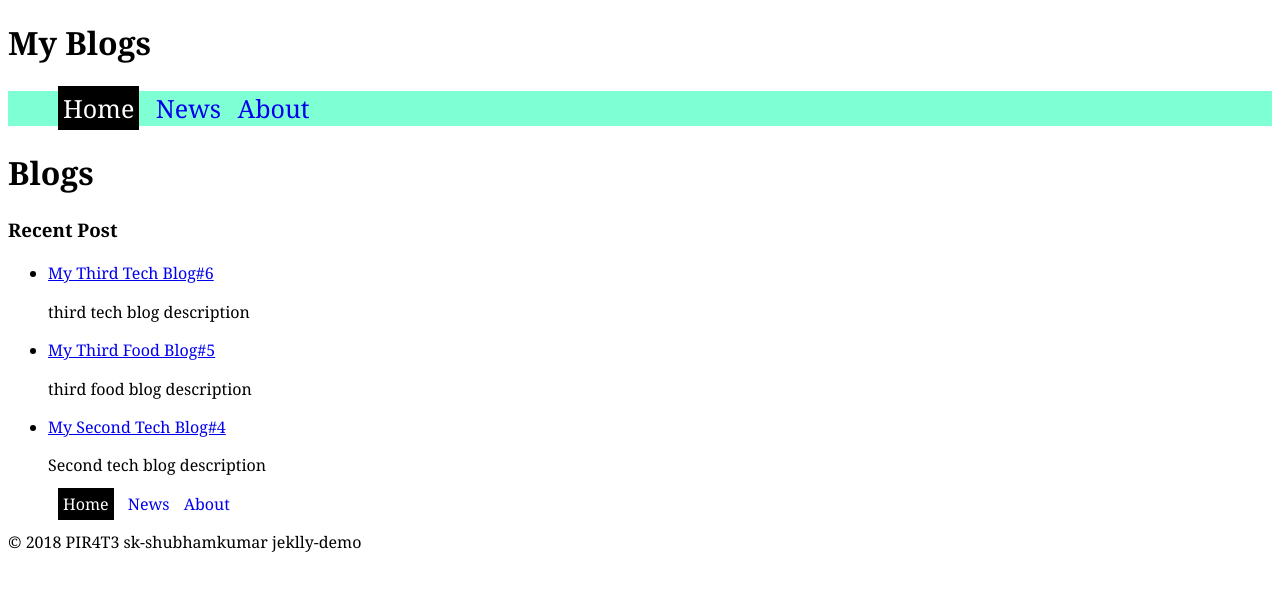
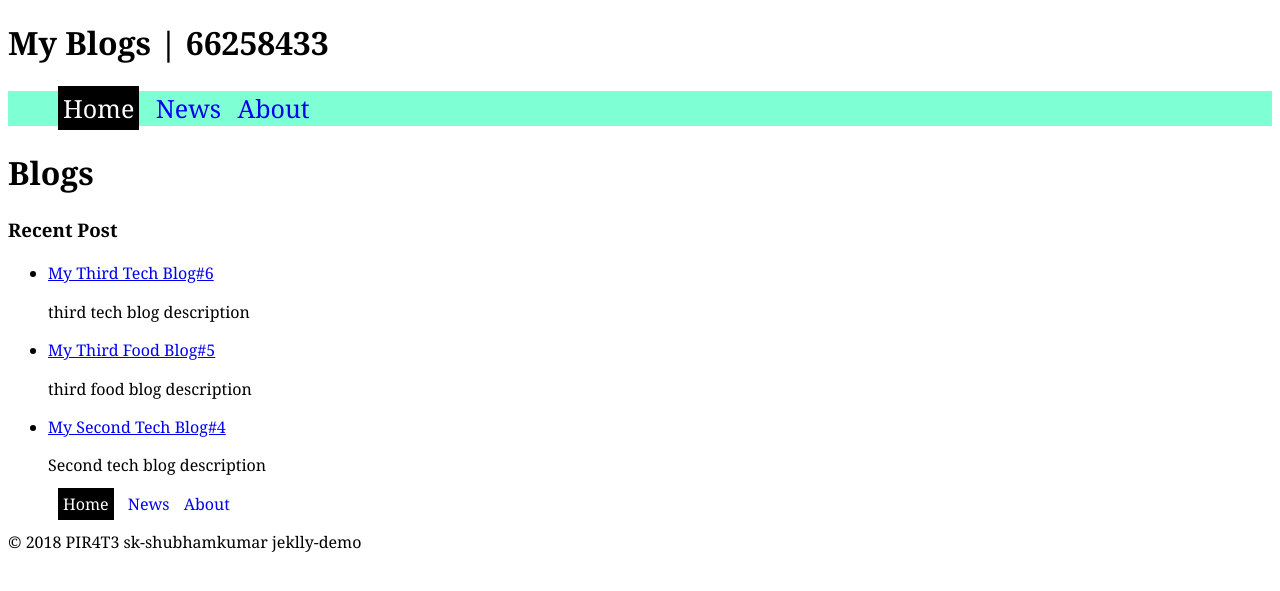
Before and after one commit to sk-shubhamkumar/jekyll-demo, a Jekyll site: the page built from index.html, in a window 1280 px wide. Shown: the top 591 px of the page. Built offline with Jekyll 4.4.1, drawn with Linux system fonts in a browser that asks for light colours; Markdown is read by kramdown in place of the engine named in the settings.

Commit message:
Update default.html

```diff
--- a/_layouts/default.html
+++ b/_layouts/default.html
@@ -5,12 +5,12 @@
 	    <meta name="viewport" content="width=device-width, initial-scale=1.0">
         <meta http-equiv="X-UA-Compatible" content="ie=edge">
         <link rel="stylesheet" href="{{site.baseurl}}/CSS/common.css">
-	    <title>My Blog</title>
+	    <title>My Blog | 66258433</title>
     </head>
     <body>
 
         <header>
-            <h1>My Blogs</h1>
+            <h1>My Blogs | 66258433</h1>
             {% include nav.html navclass='nav-top' %}
         </header>
 
```
